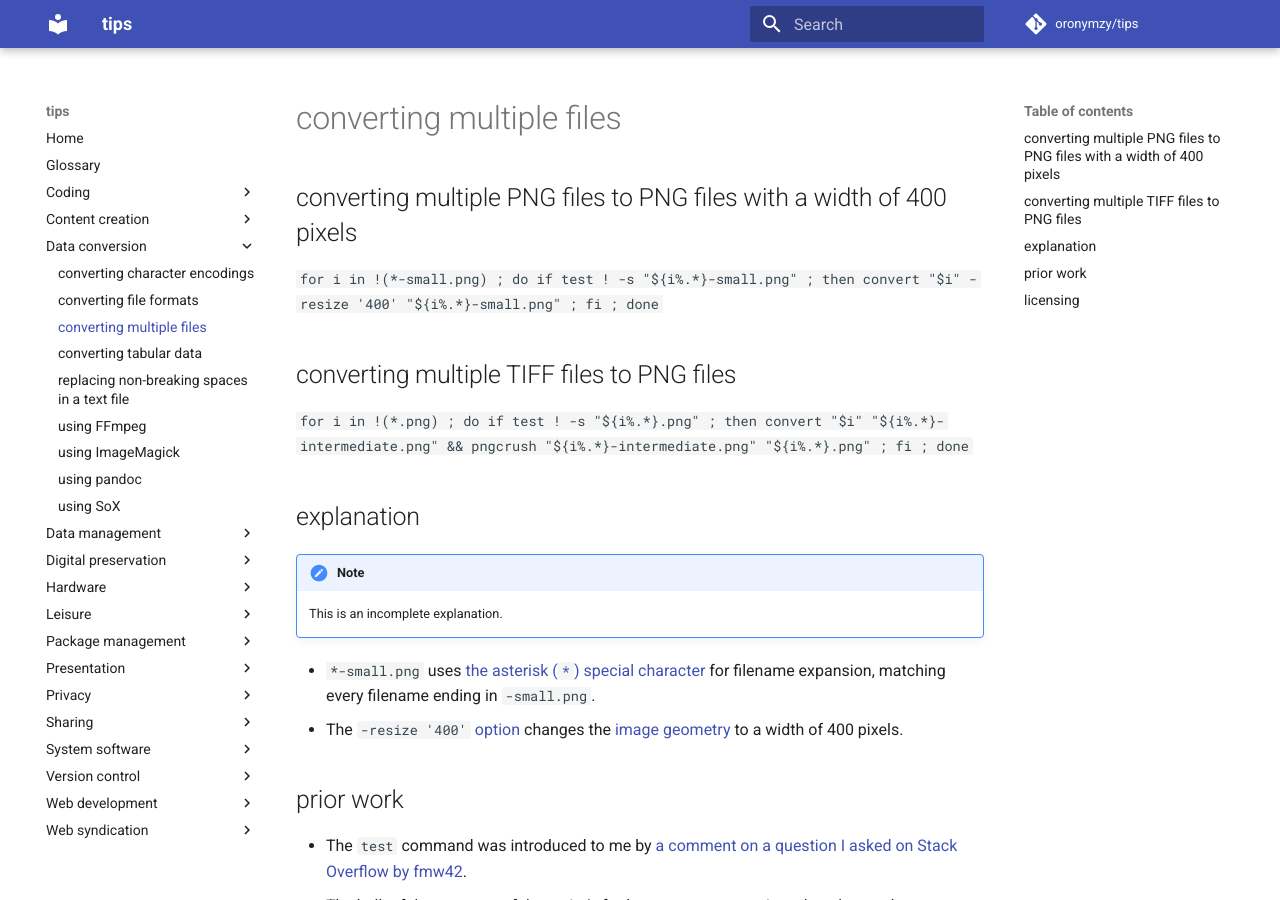
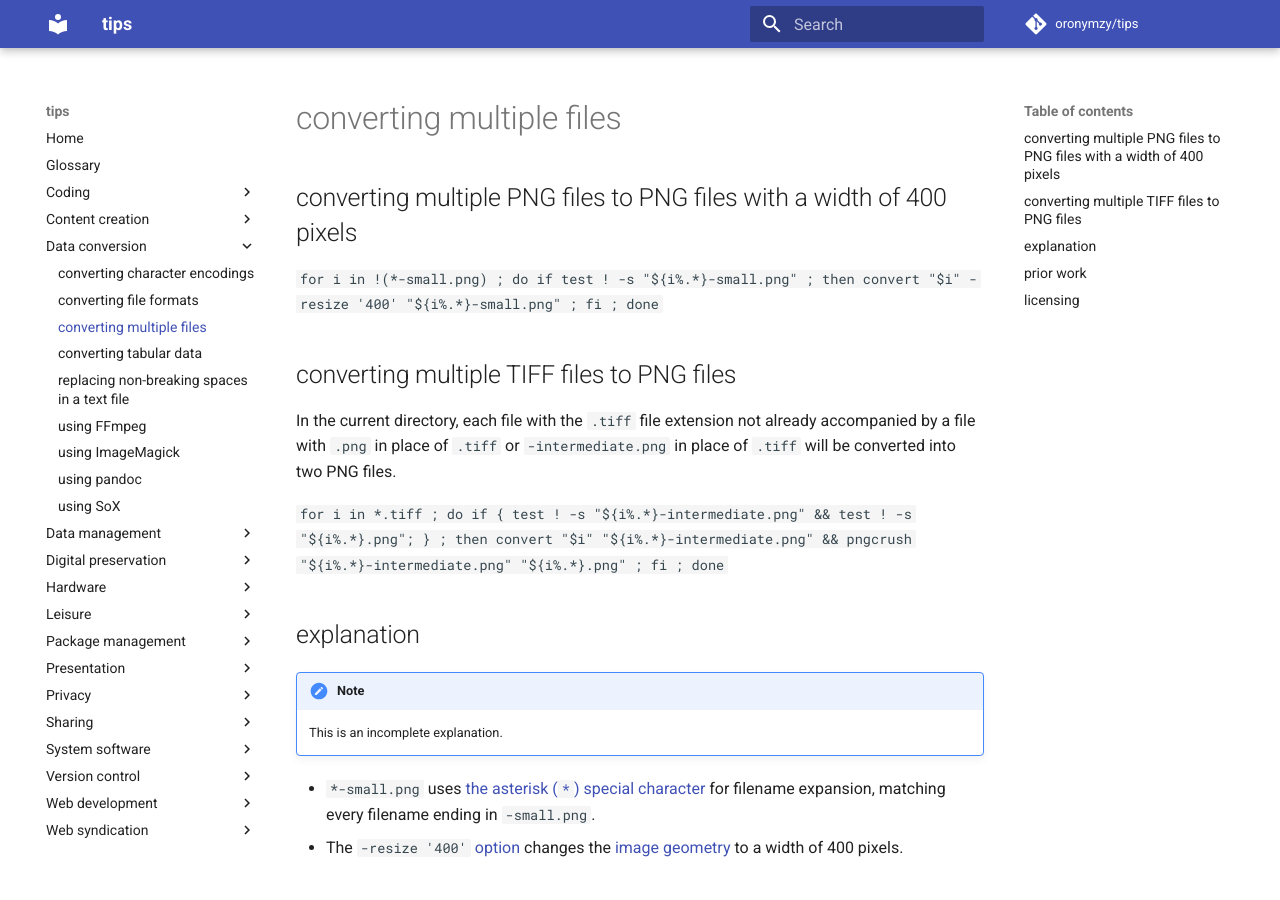
Before and after one commit to oronymzy/tips, an MkDocs documentation site: the page built from docs/cnvmfle.md, in a window 1280 px wide and 900 px high. Built offline with MkDocs 1.6.1 and Material for MkDocs 9.7.7, drawn with Linux system fonts in a browser that asks for light colours; comment, search, counter and statistics services are not loaded.

Commit message:
Improve script, add script description
Improve 'converting multiple TIFF files to PNG files' script: only files
with the `.tiff` extension are now included in the for-loop construct,
and the script will not run if the two produced PNG files already exist.
Add script description.

```diff
--- a/docs/cnvmfle.md
+++ b/docs/cnvmfle.md
@@ -4,7 +4,9 @@
 `for i in !(*-small.png) ; do if test ! -s "${i%.*}-small.png" ; then convert "$i" -resize '400' "${i%.*}-small.png" ; fi ; done`
 
 ## converting multiple TIFF files to PNG files
-`for i in !(*.png) ; do if test ! -s "${i%.*}.png" ; then convert "$i" "${i%.*}-intermediate.png" && pngcrush "${i%.*}-intermediate.png" "${i%.*}.png" ; fi ; done`
+In the current directory, each file with the `.tiff` file extension not already accompanied by a file with `.png` in place of `.tiff` or `-intermediate.png` in place of `.tiff` will be converted into two PNG files.
+
+`for i in *.tiff ; do if { test ! -s "${i%.*}-intermediate.png" && test ! -s "${i%.*}.png"; } ; then convert "$i" "${i%.*}-intermediate.png" && pngcrush "${i%.*}-intermediate.png" "${i%.*}.png" ; fi ; done`
 
 ## explanation
 
```
